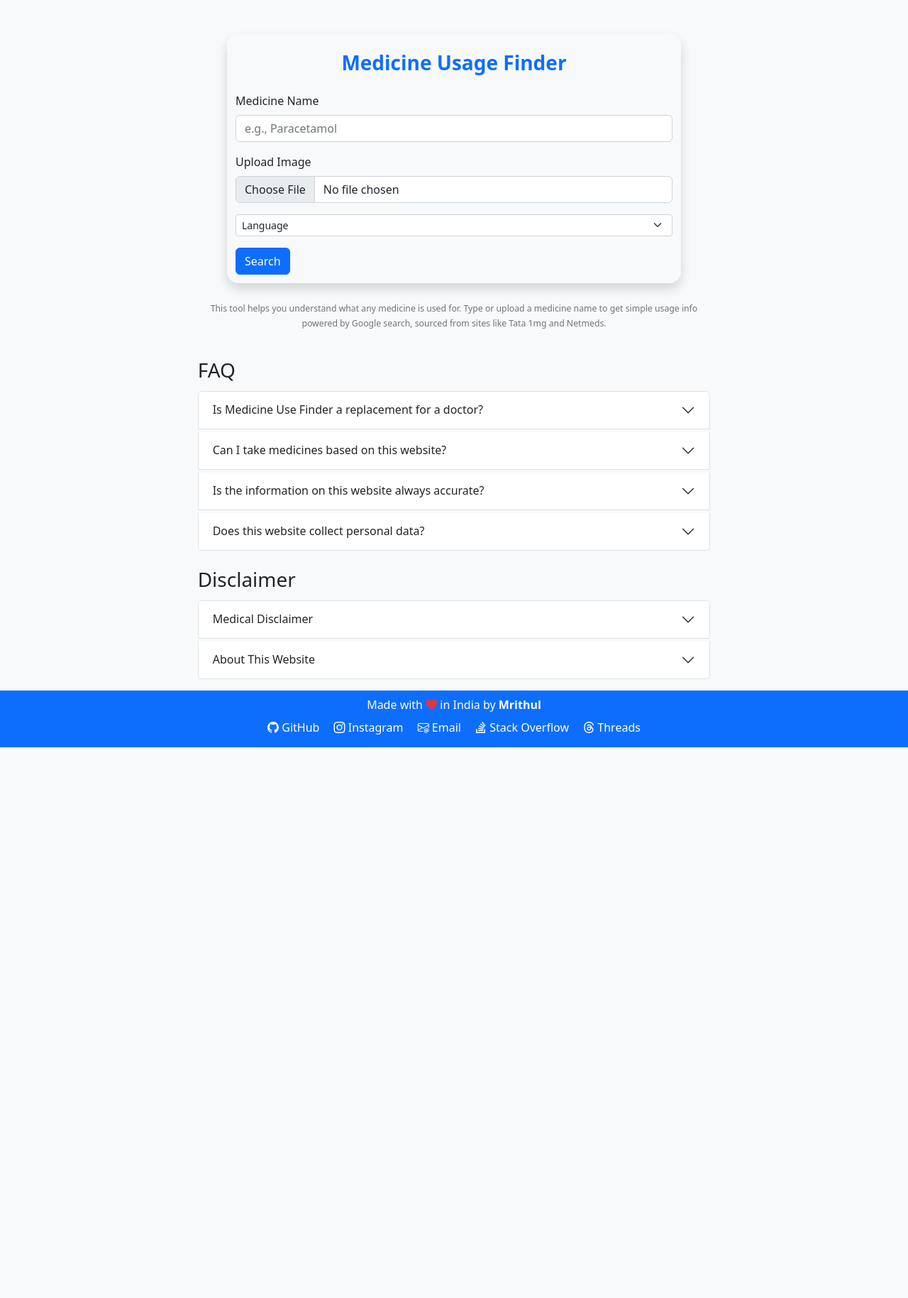
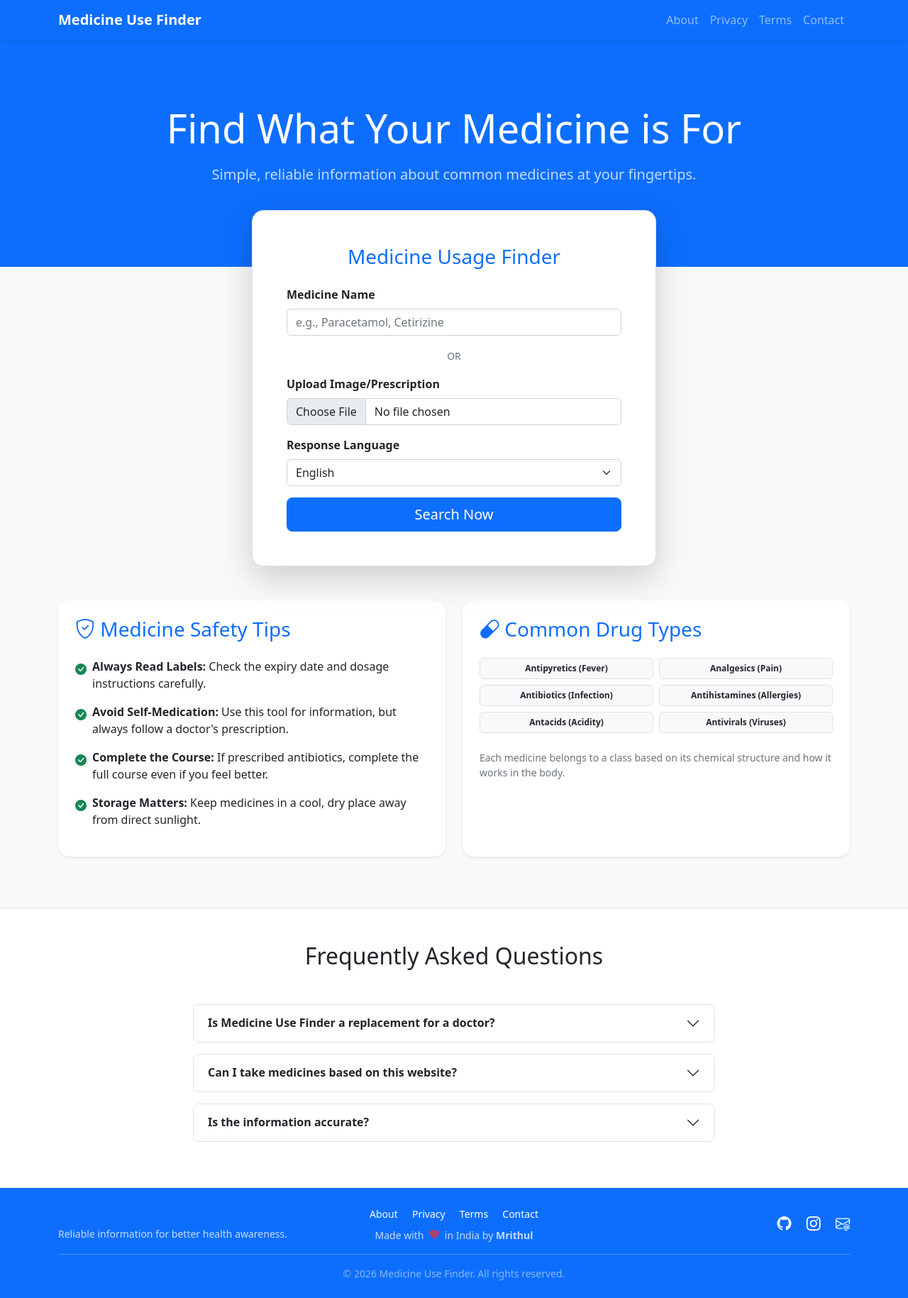
Before and after one commit to Mrithul-E/medicine_use_finder, a Flask app: page / in a window 1280 px wide. Shown: the whole page at 71% size. Before the commit the page ends 1053 px from the top, so only its background shows below. Run offline with Flask 3, Linux system fonts and the light colour scheme; some libraries are stand-ins or nearby versions.

Commit message:
complete_redesign_!

```diff
--- a/app/app.py
+++ b/app/app.py
@@ -88,6 +88,22 @@ def generate(medicine_name=None, medicine_img=None, language_selector="en"):
 def index():
     return render_template('index.html')
 
+@app.route('/privacy-policy')
+def privacy_policy():
+    return render_template('privacy_policy.html')
+
+@app.route('/terms')
+def terms():
+    return render_template('terms.html')
+
+@app.route('/about')
+def about():
+    return render_template('about.html')
+
+@app.route('/contact')
+def contact():
+    return render_template('contact.html')
+
 def get_medicine_usage(medicine_name, medicine_image, language_code):
     if medicine_name:
         response = generate(medicine_name=medicine_name, language_selector=language_code)
--- a/app/templates/index.html
+++ b/app/templates/index.html
@@ -111,158 +111,187 @@
 
 <body class="bg-light">
 
-  <main class="d-flex flex-column flex-grow-1 justify-content-between">
-    <div class="container mt-5 pt-4 pb-1 col-md-6 col-11 shadow rounded-4">
-      <h3 class="text-center mb-4 text-primary"><b>Medicine Usage Finder</b></h3>
+  <nav class="navbar navbar-expand-lg navbar-dark bg-primary shadow-sm fixed-top">
+    <div class="container">
+      <a class="navbar-brand" href="/"><b>Medicine Use Finder</b></a>
+      <button class="navbar-toggler" type="button" data-bs-toggle="collapse" data-bs-target="#navbarNav">
+        <span class="navbar-toggler-icon"></span>
+      </button>
+      <div class="collapse navbar-collapse" id="navbarNav">
+        <ul class="navbar-nav ms-auto">
+          <li class="nav-item"><a class="nav-link" href="/about">About</a></li>
+          <li class="nav-item"><a class="nav-link" href="/privacy-policy">Privacy</a></li>
+          <li class="nav-item"><a class="nav-link" href="/terms">Terms</a></li>
+          <li class="nav-item"><a class="nav-link" href="/contact">Contact</a></li>
+        </ul>
+      </div>
+    </div>
+  </nav>
+
+  <main class="d-flex flex-column flex-grow-1">
+    <!-- Hero Section -->
+    <header class="bg-primary text-white text-center pt-5 pb-5 mb-0"
+      style="margin-top: 56px; min-height: 40vh; display: flex; align-items: center;">
+      <div class="container mt-4">
+        <h1 class="display-4 mb-3"><b>Find What Your Medicine is For</b></h1>
+        <p class="lead mb-5 opacity-75">Simple, reliable information about common medicines at your fingertips.</p>
+      </div>
+    </header>
+
+    <div class="container mb-5" style="margin-top: -80px; position: relative; z-index: 10;">
+      <div class="row justify-content-center">
+        <div class="col-md-7 col-lg-6 col-11 shadow-lg rounded-4 p-4 p-md-5 bg-white border">
+          <h3 class="text-center mb-4 text-primary">Medicine Usage Finder</h3>
 
           <form id="medicineForm" enctype="multipart/form-data">
             <div class="mb-3">
-          <label for="medicine_name" class="form-label">Medicine Name</label>
+              <label for="medicine_name" class="form-label"><b>Medicine Name</b></label>
               <input type="text" class="form-control" id="medicine_name" name="medicine_name"
-            placeholder="e.g., Paracetamol">
+                placeholder="e.g., Paracetamol, Cetirizine">
+            </div>
+
+            <div class="mb-3 text-center">
+              <span class="text-muted small">OR</span>
             </div>
 
             <div class="mb-3">
-          <label for="image" class="form-label">Upload Image</label>
+              <label for="image" class="form-label"><b>Upload Image/Prescription</b></label>
               <input type="file" class="form-control" id="image" name="image" accept="image/*" capture="camera">
             </div>
 
             <div class="mb-3">
-          <select class="form-select form-select-sm" name="lang" aria-label=".form-select-sm example">
-            <option value="en" selected>Language</option>
-            <option value="hi">Hindi</option>
-            <option value="en">English</option>
-            <option value="ml">Malayalam</option>
-            <option value="ta">Tamil</option>
+              <label for="lang" class="form-label"><b>Response Language</b></label>
+              <select class="form-select" id="lang" name="lang">
+                <option value="en" selected>English</option>
+                <option value="hi">Hindi (हिन्दी)</option>
+                <option value="ml">Malayalam (മലയാളം)</option>
+                <option value="ta">Tamil (தமிழ்)</option>
               </select>
             </div>
 
-        <div></div>
-
-        <button type="submit" class="btn btn-primary mb-2">Search</button>
+            <div class="d-grid">
+              <button type="submit" class="btn btn-primary btn-lg">Search Now</button>
+            </div>
           </form>
 
           <div id="result" class="d-none bg-light shadow rounded-4 mt-4 p-3 px-4">
 
           </div>
         </div>
+      </div>
+    </div>
+    <!-- Educational Sections -->
+    <section class="container mb-5">
       <div class="row">
-      <div class="col-md-7 mx-auto">
-        <div class="text-muted small m-4 mb-3 text-center">
-          <small>
-            This tool helps you understand what any medicine is used for. Type or upload a medicine name to get
-            simple
-            usage
-            info powered by Google search, sourced from sites like Tata 1mg and Netmeds.
-          </small>
+        <!-- Safety Tips -->
+        <div class="col-md-6 mb-4">
+          <div class="card h-100 shadow-sm border-0 rounded-4">
+            <div class="card-body p-4">
+              <h3 class="card-title text-primary mb-4"><i class="bi bi-shield-check"></i> Medicine Safety Tips</h3>
+              <ul class="list-unstyled">
+                <li class="mb-3 d-flex">
+                  <i class="bi bi-check-circle-fill text-success me-2 mt-1"></i>
+                  <span><b>Always Read Labels:</b> Check the expiry date and dosage instructions carefully.</span>
+                </li>
+                <li class="mb-3 d-flex">
+                  <i class="bi bi-check-circle-fill text-success me-2 mt-1"></i>
+                  <span><b>Avoid Self-Medication:</b> Use this tool for information, but always follow a doctor's
+                    prescription.</span>
+                </li>
+                <li class="mb-3 d-flex">
+                  <i class="bi bi-check-circle-fill text-success me-2 mt-1"></i>
+                  <span><b>Complete the Course:</b> If prescribed antibiotics, complete the full course even if you feel
+                    better.</span>
+                </li>
+                <li class="mb-3 d-flex">
+                  <i class="bi bi-check-circle-fill text-success me-2 mt-1"></i>
+                  <span><b>Storage Matters:</b> Keep medicines in a cool, dry place away from direct sunlight.</span>
+                </li>
+              </ul>
             </div>
           </div>
         </div>
 
-    <div class="container-fluid">
+        <!-- Common Categories -->
+        <div class="col-md-6 mb-4">
+          <div class="card h-100 shadow-sm border-0 rounded-4">
+            <div class="card-body p-4">
+              <h3 class="card-title text-primary mb-4"><i class="bi bi-capsule"></i> Common Drug Types</h3>
+              <div class="row g-2">
+                <div class="col-6"><span class="badge bg-light text-dark p-2 w-100 border">Antipyretics (Fever)</span>
+                </div>
+                <div class="col-6"><span class="badge bg-light text-dark p-2 w-100 border">Analgesics (Pain)</span>
+                </div>
+                <div class="col-6"><span class="badge bg-light text-dark p-2 w-100 border">Antibiotics
+                    (Infection)</span></div>
+                <div class="col-6"><span class="badge bg-light text-dark p-2 w-100 border">Antihistamines
+                    (Allergies)</span></div>
+                <div class="col-6"><span class="badge bg-light text-dark p-2 w-100 border">Antacids (Acidity)</span>
+                </div>
+                <div class="col-6"><span class="badge bg-light text-dark p-2 w-100 border">Antivirals (Viruses)</span>
+                </div>
+              </div>
+              <p class="mt-4 text-muted small">Each medicine belongs to a class based on its chemical structure and how
+                it works in the body.</p>
+            </div>
+          </div>
+        </div>
+      </div>
+    </section>
+
+    <!-- FAQ Section -->
+    <div class="container-fluid bg-white py-5 border-top border-bottom">
+      <div class="container">
         <div class="row">
-        <div class="col-md-7 mx-auto">
-          <div class="accordion d-grid gap-1" id="accordionFAQ">
-            <h3 class="my-2 mt-4">FAQ</h3>
-            <div class="accordion-item">
+          <div class="col-lg-8 mx-auto">
+            <h2 class="text-center mb-5">Frequently Asked Questions</h2>
+            <div class="accordion accordion-flush" id="accordionFAQ">
+              <div class="accordion-item border rounded-3 mb-3">
                 <h2 class="accordion-header" id="faqOne">
-                <button class="accordion-button collapsed" type="button" data-bs-toggle="collapse"
+                  <button class="accordion-button collapsed rounded-3" type="button" data-bs-toggle="collapse"
                     data-bs-target="#faqCollapseOne" aria-expanded="true" aria-controls="faqCollapseOne">
-                  Is Medicine Use Finder a replacement for a doctor?
+                    <b>Is Medicine Use Finder a replacement for a doctor?</b>
                   </button>
                 </h2>
                 <div id="faqCollapseOne" class="accordion-collapse collapse" aria-labelledby="faqOne"
                   data-bs-parent="#accordionFAQ">
                   <div class="accordion-body">
-                  No. This website only provides general educational information. It does not replace professional
-                  medical consultation. Always seek advice from a qualified doctor.
+                    No. This website only provides general educational information about medicines and their common
+                    uses. It does not replace professional medical consultation, diagnosis, or treatment. Always
+                    seek advice from a qualified doctor.
                   </div>
                 </div>
               </div>
-
-            <div class="accordion-item">
+              <!-- Repeat for other FAQs with better styling -->
+              <div class="accordion-item border rounded-3 mb-3">
                 <h2 class="accordion-header" id="faqTwo">
-                <button class="accordion-button collapsed" type="button" data-bs-toggle="collapse"
+                  <button class="accordion-button collapsed rounded-3" type="button" data-bs-toggle="collapse"
                     data-bs-target="#faqCollapseTwo" aria-expanded="false" aria-controls="faqCollapseTwo">
-                  Can I take medicines based on this website?
+                    <b>Can I take medicines based on this website?</b>
                   </button>
                 </h2>
                 <div id="faqCollapseTwo" class="accordion-collapse collapse" aria-labelledby="faqTwo"
                   data-bs-parent="#accordionFAQ">
                   <div class="accordion-body">
-                  No. You should never self-medicate without proper medical guidance. This tool is for awareness
-                  and
-                  learning purposes only.
+                    No. You should never self-medicate or change your dosage based on information found online.
+                    This tool is for awareness and learning purposes only.
                   </div>
                 </div>
               </div>
 
-            <div class="accordion-item">
+              <div class="accordion-item border rounded-3 mb-3">
                 <h2 class="accordion-header" id="faqThree">
-                <button class="accordion-button collapsed" type="button" data-bs-toggle="collapse"
+                  <button class="accordion-button collapsed rounded-3" type="button" data-bs-toggle="collapse"
                     data-bs-target="#faqCollapseThree" aria-expanded="false" aria-controls="faqCollapseThree">
-                  Is the information on this website always accurate?
+                    <b>Is the information accurate?</b>
                   </button>
                 </h2>
                 <div id="faqCollapseThree" class="accordion-collapse collapse" aria-labelledby="faqThree"
                   data-bs-parent="#accordionFAQ">
                   <div class="accordion-body">
-                  We try to provide correct and up-to-date information, but this website cannot guarantee complete
-                  accuracy. Always confirm with a healthcare professional.
+                    We use advanced AI and reputable medical search sources to provide data. However, medical info
+                    can change, and errors may occur. Always verify with your pharmacist or doctor.
                   </div>
-              </div>
-            </div>
-
-            <div class="accordion-item">
-              <h2 class="accordion-header" id="faqFour">
-                <button class="accordion-button collapsed" type="button" data-bs-toggle="collapse"
-                  data-bs-target="#faqCollapseFour" aria-expanded="false" aria-controls="faqCollapseFour">
-                  Does this website collect personal data?
-                </button>
-              </h2>
-              <div id="faqCollapseFour" class="accordion-collapse collapse" aria-labelledby="faqFour"
-                data-bs-parent="#accordionFAQ">
-                <div class="accordion-body">
-                  We do not collect personal information. Third-party services like Google AdSense may use cookies
-                  to
-                  show relevant advertisements.
-                </div>
-              </div>
-            </div>
-
-          </div>
-
-          <div class="accordion d-grid gap-1" id="accordionInfo">
-            <h3 class="my-2 mt-4">Disclaimer</h3>
-            <div class="accordion-item">
-              <h2 class="accordion-header" id="infoTwo">
-                <button class="accordion-button collapsed" type="button" data-bs-toggle="collapse"
-                  data-bs-target="#infoCollapseTwo" aria-expanded="false" aria-controls="infoCollapseTwo">
-                  Medical Disclaimer
-                </button>
-              </h2>
-              <div id="infoCollapseTwo" class="accordion-collapse collapse" aria-labelledby="infoTwo"
-                data-bs-parent="#accordionInfo">
-                <div class="accordion-body">
-                  The information on this website is for general informational purposes only and does not replace
-                  professional medical advice.
-                </div>
-              </div>
-            </div>
-
-            <div class="accordion-item">
-              <h2 class="accordion-header" id="infoOne">
-                <button class="accordion-button collapsed" type="button" data-bs-toggle="collapse"
-                  data-bs-target="#infoCollapseOne" aria-expanded="true" aria-controls="infoCollapseOne">
-                  About This Website
-                </button>
-              </h2>
-              <div id="infoCollapseOne" class="accordion-collapse collapse" aria-labelledby="infoOne"
-                data-bs-parent="#accordionInfo">
-                <div class="accordion-body">
-                  This website is designed to provide general information about the common uses of medicines. It
-                  is
-                  intended for educational purposes only.
                 </div>
               </div>
             </div>
@@ -271,33 +300,39 @@
       </div>
     </div>
 
-  </main>
-
-  <footer class="text-white py-2 mt-3">
-    <div class="container text-center">
-      <div class="mb-2">Made with <i class="bi bi-heart-fill text-danger"></i> in India by
-        <strong>Mrithul</strong>
+    <footer class="text-white py-4 mt-auto">
+      <div class="container">
+        <div class="row align-items-center">
+          <div class="col-md-4 text-center text-md-start mb-3 mb-md-0">
+            <h5 class="mb-1">Medicine Use Finder</h5>
+            <p class="small mb-0 opacity-75">Reliable information for better health awareness.</p>
           </div>
+          <div class="col-md-4 text-center mb-3 mb-md-0">
             <div class="mb-2">
-        <a href="https://github.com/Mrithul-E" target="_blank" rel="noopener noreferrer" class="text-white me-3">
-          <i class="bi bi-github"></i> GitHub
-        </a>
-        <a href="https://www.instagram.com/mrithull_" target="_blank" rel="noopener noreferrer" class="text-white me-3">
-          <i class="bi bi-instagram"></i> Instagram
-        </a>
-        <a href="mailto:mrithul100@gmail.com" class="text-white me-3">
-          <i class="bi bi-envelope-at"></i> Email
-        </a>
-        <a href="https://stackoverflow.com/users/19938225/mrithul-e" target="_blank" rel="noopener noreferrer"
-          class="text-white me-3 text-nowrap">
-          <i class="bi bi-stack-overflow"></i> Stack&nbsp;Overflow
-        </a>
-        <a href="https://www.threads.net/@mrithull_" target="_blank" rel="noopener noreferrer" class="text-white">
-          <i class="bi bi-threads"></i> Threads
-        </a>
+              <a href="/about" class="text-white mx-2 small text-decoration-none">About</a>
+              <a href="/privacy-policy" class="text-white mx-2 small text-decoration-none">Privacy</a>
+              <a href="/terms" class="text-white mx-2 small text-decoration-none">Terms</a>
+              <a href="/contact" class="text-white mx-2 small text-decoration-none">Contact</a>
             </div>
-
-
+            <p class="small mb-0 opacity-75">Made with <i class="bi bi-heart-fill text-danger mx-1"></i> in India by
+              <b>Mrithul</b>
+            </p>
+          </div>
+          <div class="col-md-4 text-center text-md-end">
+            <div class="fs-5">
+              <a href="https://github.com/Mrithul-E" target="_blank" class="text-white me-3 text-decoration-none"><i
+                  class="bi bi-github"></i></a>
+              <a href="https://www.instagram.com/mrithull_" target="_blank"
+                class="text-white me-3 text-decoration-none"><i class="bi bi-instagram"></i></a>
+              <a href="mailto:mrithul100@gmail.com" class="text-white text-decoration-none"><i
+                  class="bi bi-envelope-at"></i></a>
+            </div>
+          </div>
+        </div>
+        <hr class="my-3 opacity-25">
+        <div class="text-center small opacity-50">
+          &copy; 2026 Medicine Use Finder. All rights reserved.
+        </div>
       </div>
     </footer>
 
```
Also changed, not shown: app/templates/about.html (added, +73 -0 lines), app/templates/contact.html (added, +68 -0 lines), app/templates/privacy_policy.html (added, +95 -0 lines), app/templates/terms.html (added, +84 -0 lines). Lines whose indentation alone changed are shown as unchanged.
